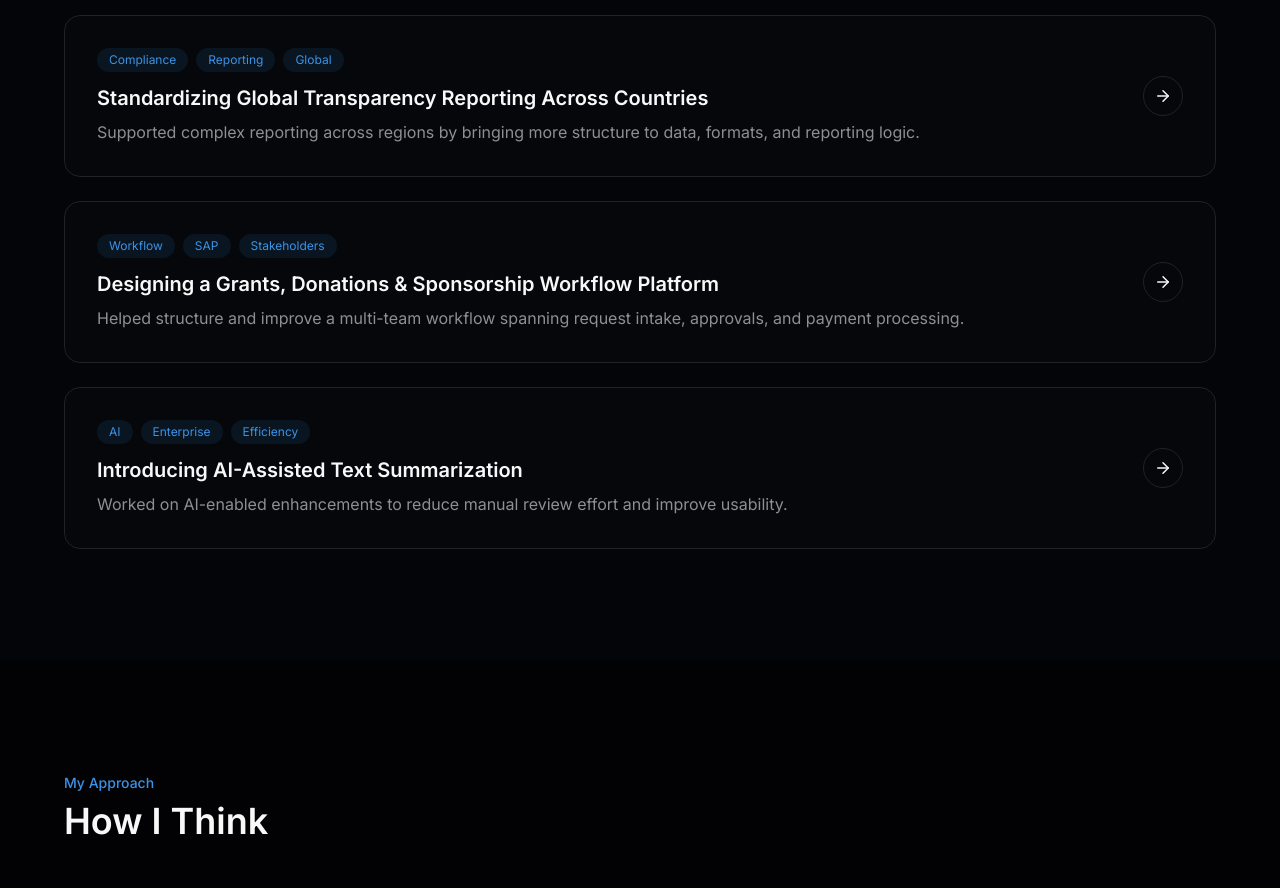
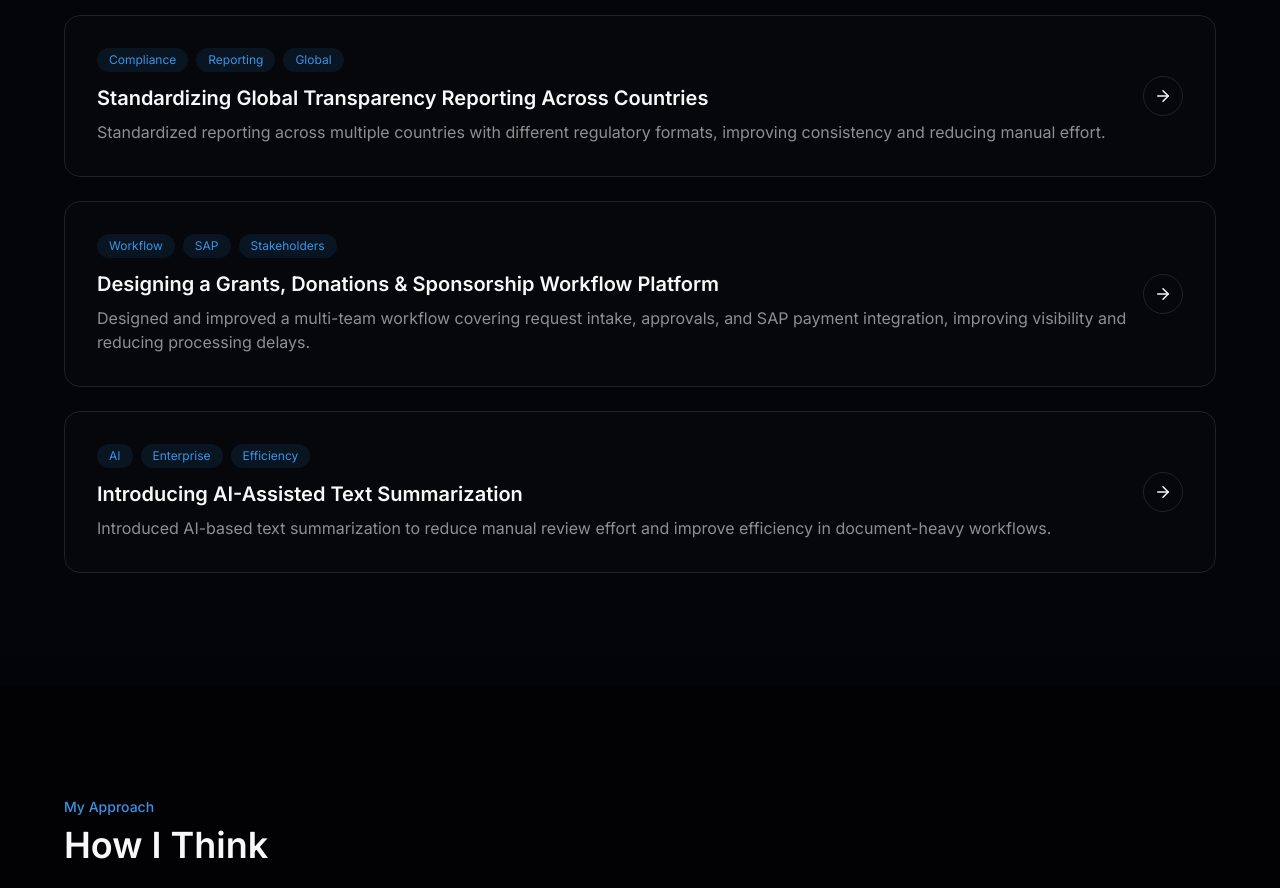
Before and after one commit to Nehabarve/neha-barve-portfolio, a Next.js app: page / in a window 1280 px wide. Shown: the part 1120-2008 px from the top of the page. Built offline with nearby package versions, Linux system fonts and the light colour scheme.

Commit message:
Update page.tsx

```diff
--- a/app/page.tsx
+++ b/app/page.tsx
@@ -28,19 +28,19 @@ const caseStudies = [
   {
     slug: "global-transparency-reporting",
     title: "Standardizing Global Transparency Reporting Across Countries",
-    summary: "Supported complex reporting across regions by bringing more structure to data, formats, and reporting logic.",
+    summary: "Standardized reporting across multiple countries with different regulatory formats, improving consistency and reducing manual effort.",
     tags: ["Compliance", "Reporting", "Global"],
   },
   {
     slug: "grants-workflow-platform",
     title: "Designing a Grants, Donations & Sponsorship Workflow Platform",
-    summary: "Helped structure and improve a multi-team workflow spanning request intake, approvals, and payment processing.",
+    summary: "Designed and improved a multi-team workflow covering request intake, approvals, and SAP payment integration, improving visibility and reducing processing delays.",
     tags: ["Workflow", "SAP", "Stakeholders"],
   },
   {
     slug: "ai-text-summarization",
     title: "Introducing AI-Assisted Text Summarization",
-    summary: "Worked on AI-enabled enhancements to reduce manual review effort and improve usability.",
+    summary: "Introduced AI-based text summarization to reduce manual review effort and improve efficiency in document-heavy workflows.",
     tags: ["AI", "Enterprise", "Efficiency"],
   },
 ]
```
